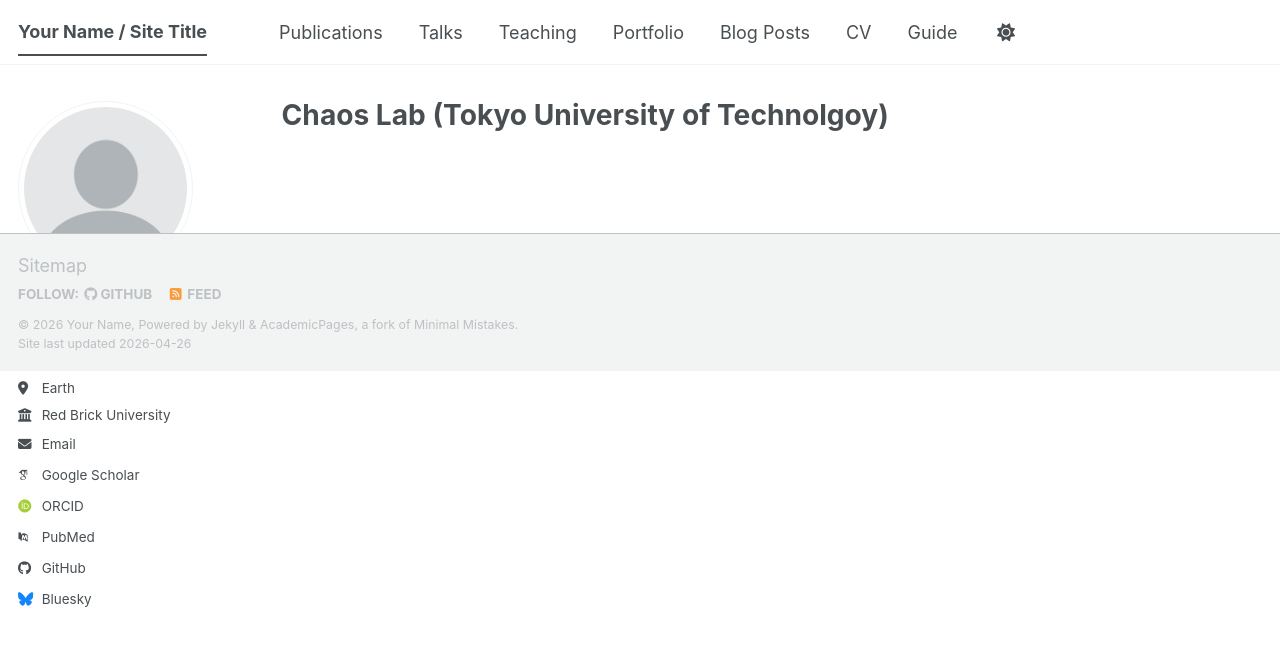
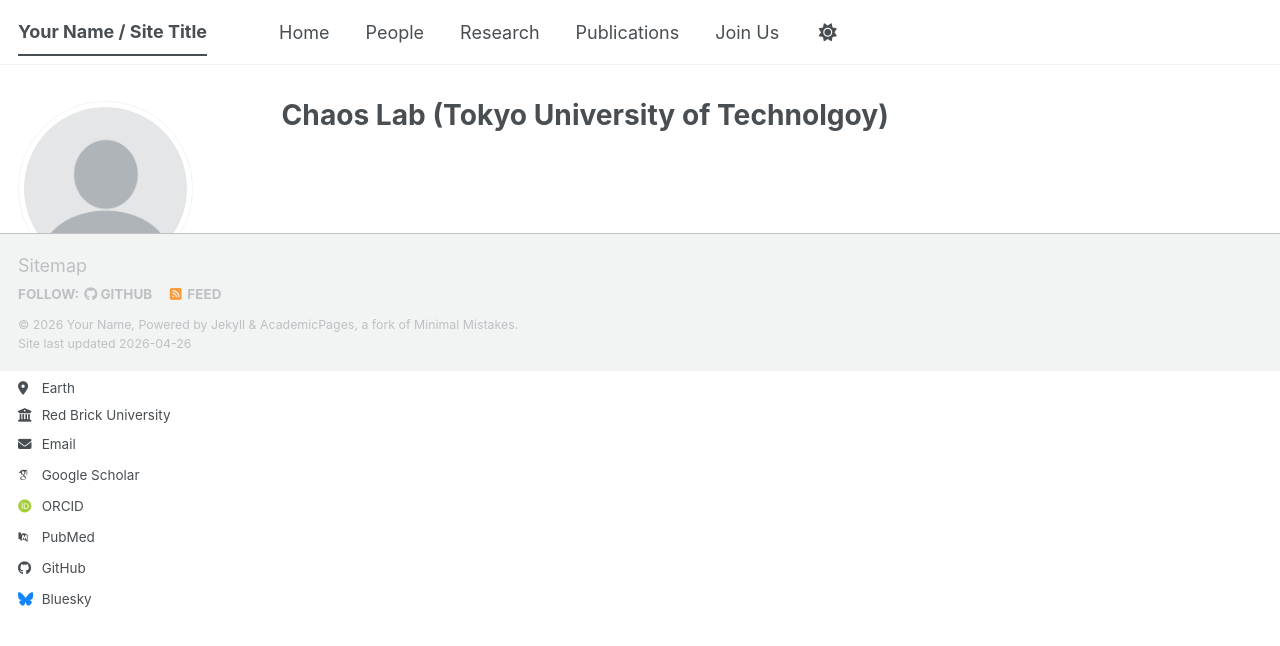
Before and after one commit to arthas946/arthas946.github.io, a Jekyll site: the page built from index.html, in a window 1280 px wide. Shown: the top 646 px of the page. Built offline with Jekyll 4.4.1, drawn with Linux system fonts in a browser that asks for light colours; some web fonts are replaced; a script bundle is joined from its source files by our own code; library files that are not in the unit come from our copies.

Commit message:
Update navigation.yml

```diff
--- a/_data/navigation.yml
+++ b/_data/navigation.yml
@@ -8,26 +8,17 @@
 #      Markdown formatted page while the second is generated using JSON.
 
 main:
+  - title: "Home"
+    url: /
+
+  - title: "People"
+    url: /people/
+
+  - title: "Research"
+    url: /research/
+
   - title: "Publications"
     url: /publications/
 
-  - title: "Talks"
-    url: /talks/
-
-  - title: "Teaching"
-    url: /teaching/
-
-  - title: "Portfolio"
-    url: /portfolio/
-
-  - title: "Blog Posts"
-    url: /year-archive/
-
-  - title: "CV"
-    url: /cv/
-
-  # - title: "CV"
-  #   url: /cv-json/
-
-  - title: "Guide"
-    url: /markdown/
+  - title: "Join Us"
+    url: /join-us/
```
